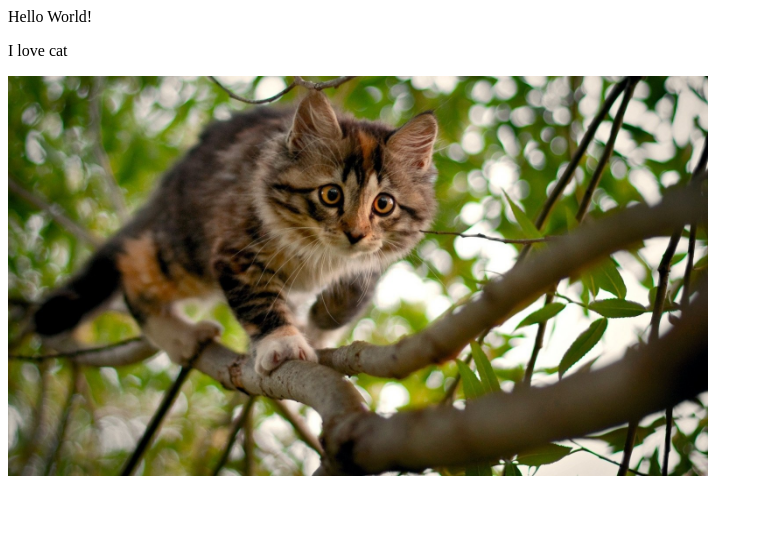
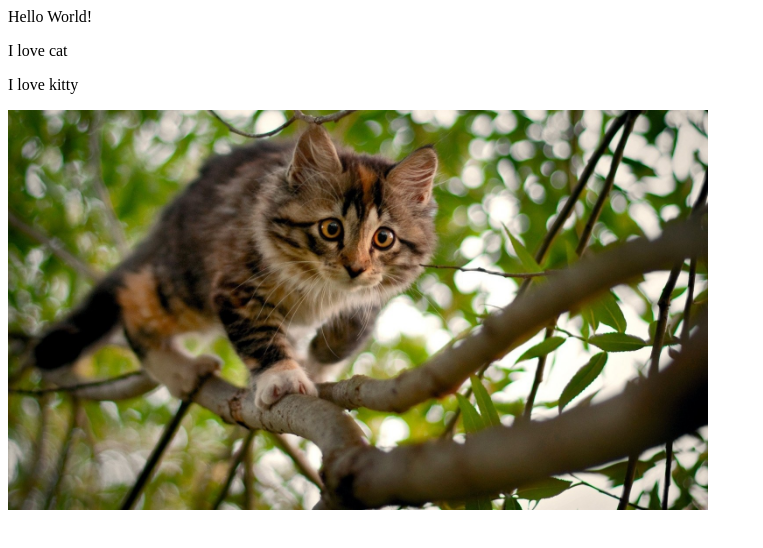
Before and after one commit to pypyl/test, a plain HTML site: page index.html in a window 1280 px wide. Shown: the whole page, without its empty margins (0-763 px from the left). Drawn offline with Linux system fonts and the light colour scheme.

Commit message:
add 3rd message

```diff
--- a/index.html
+++ b/index.html
@@ -3,6 +3,7 @@
 <body>
 <p>Hello World!</p>
 <p>I love cat</p>
+<p>I love kitty</p>
 <img src="cats.jpg" width="700px" height="400px">
 </body>
 </html>
```
